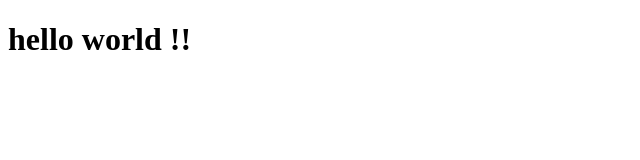
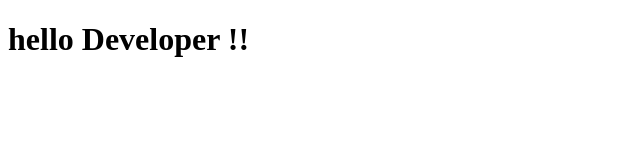
Before and after one commit to abdulali80/git-example, a plain HTML site: page index.html in a window 1280 px wide. Shown: the whole page, without its empty margins (0-640 px from the left). Drawn offline with Linux system fonts and the light colour scheme.

Commit message:
dev branch changes

```diff
--- a/index.html
+++ b/index.html
@@ -6,6 +6,6 @@
     <title>My Site</title>
 </head>
 <body>
-    <h1> hello world !!</h1>
+    <h1> hello Developer !!</h1>
 </body>
 </html>
```
Also changed, not shown: 1 other file.
